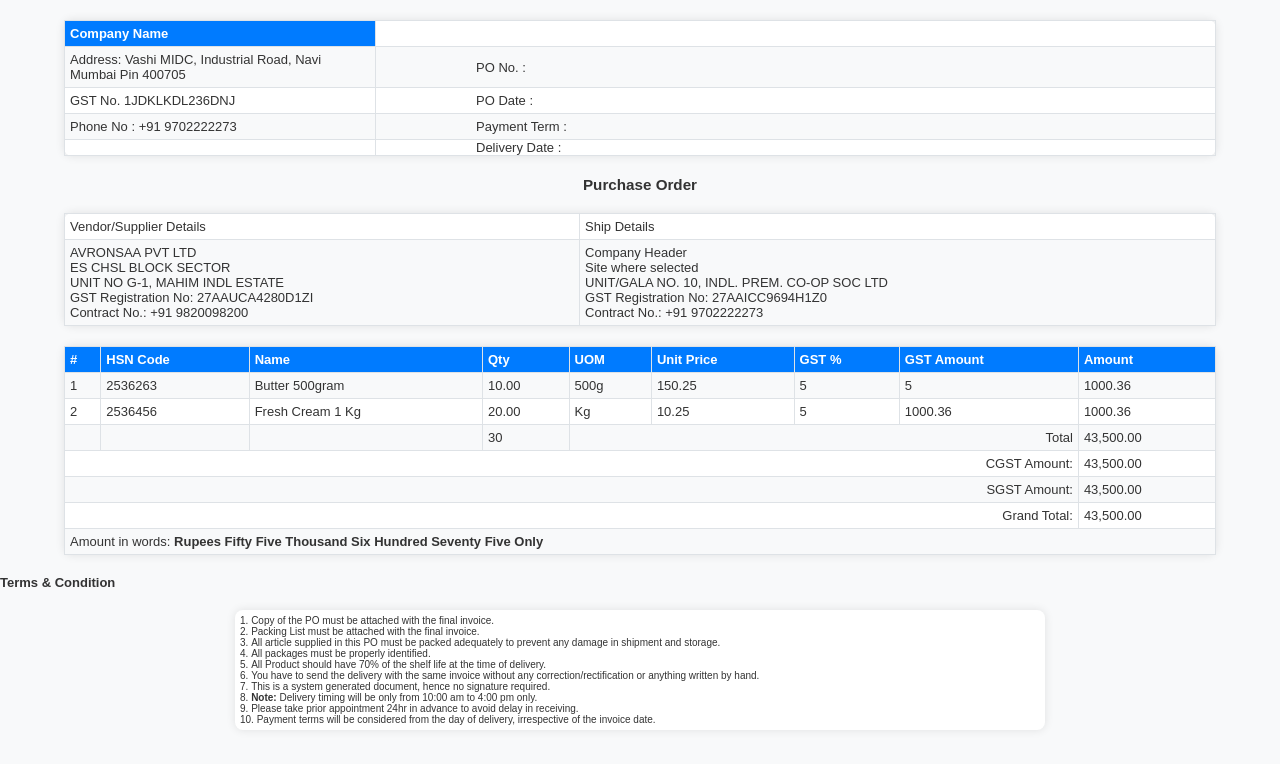
After one commit to akash-guptaa/salwa, a PHP site: page /scm/src/pdfs/invoice.html in a window 1280 px wide. The commit adds this page. Shown: the top 764 px of the page. Run offline with PHP 8.4, Linux system fonts and the light colour scheme.

Commit message:
add pdf generate code

```diff
--- a/scm_add_po.php
+++ b/scm_add_po.php
@@ -102,7 +102,7 @@ $taxOptionsJSON = json_encode($taxOptions);
 
 <div class="Dynamic-Area">
     <center>
-    <form method="POST" action="index.php">
+    <form method="POST" action="hasGeneratePdf.php">
         <table class="invoiceTable">
             <tr>
                 <td>Pre-defined Templates Name :</td>
@@ -196,7 +196,6 @@ $taxOptionsJSON = json_encode($taxOptions);
     </form>
 </center>
 </div>
-<button id="generatePDFButton">Generate PDF</button>
 
 <script>
     var items = 0;
--- /dev/null
+++ b/src/pdfs/invoice.html
@@ -0,0 +1,196 @@
+<!DOCTYPE html>
+<html lang="en">
+<head>
+  <meta charset="UTF-8">
+  <title>Purchase Order</title>
+  <style>
+    body {
+      font-family: Arial, sans-serif;
+      margin: 0;
+      padding: 0;
+      background-color: #f8f9fa;
+      color: #333;
+      font-size: small;
+    }
+
+    table {
+      width: 90%;
+      margin: 20px auto;
+      border-collapse: collapse;
+      background: white;
+      border-radius: 8px;
+      box-shadow: 0 0 10px rgba(0, 0, 0, 0.1);
+    }
+    table, th, td {
+      border: 1px solid #dee2e6;
+    }
+    th, td {
+      padding: 5px;
+      text-align: left;
+    }
+    th {
+      background-color: #007bff;
+      color: white;
+    }
+    tbody tr:nth-child(odd) {
+      background-color: #f8f9fa;
+    }
+    tbody tr:hover {
+      background-color: #e9ecef;
+    }
+    p {
+      max-width: 800px;
+      margin: 20px auto;
+      background: white;
+      padding: 20px;
+      border-radius: 8px;
+      box-shadow: 0 0 10px rgba(0, 0, 0, 0.1);
+    }
+    ol {
+      max-width: 800px;
+      margin: 20px auto;
+      background: white;
+      padding: 5px;
+      border-radius: 8px;
+      box-shadow: 0 0 10px rgba(0, 0, 0, 0.1);
+      list-style: decimal inside;
+    }
+    ol li {
+      /* margin: 10px 0; */
+      font-size:x-small
+    }
+  </style>
+</head>
+<body>
+    <table>
+        <thead>
+          <tr>
+            <th>Company Name</th>
+            <td></td>
+        </tr></thead>
+        </thead>
+          <tbody>
+            <tr>
+                <td  width='300px' > Address: Vashi MIDC, Industrial Road, Navi Mumbai Pin 400705</td>
+                <td style="padding: 0px 0px 0px 100px;"> PO No. :</td>
+            </tr>
+            <tr>
+                <td  width='300px' > GST No. 1JDKLKDL236DNJ</td>
+                <td style="padding: 0px 0px 0px 100px;"> PO Date : </td>
+            </tr>
+            <tr>
+                <td  width='300px' > Phone No : +91 9702222273	</td>
+                <td style="padding: 0px 0px 0px 100px;"> Payment Term : </td>
+            </tr>
+            <tr>
+                <td  width='300px' > </td>
+                <td style="padding: 0px 0px 0px 100px;"> Delivery Date :  </td>
+            </tr>
+
+        </table>
+      <h3 style=" text-align: center;">Purchase Order</h3>
+    <table>
+    <thead>
+      <tr>
+        <td>Vendor/Supplier Details</td>
+        <td>Ship Details</td>
+    </tr></thead>
+    </thead>
+      <tbody>
+        <tr>
+            <td>
+                AVRONSAA PVT LTD<br>
+                ES CHSL BLOCK SECTOR<br>
+                UNIT NO G-1, MAHIM INDL ESTATE<br>
+                GST Registration No: 27AAUCA4280D1ZI<br>
+                Contract No.: +91 9820098200
+        </td>
+        <td>
+                Company Header<br>
+                Site where selected<br>
+                UNIT/GALA NO. 10, INDL. PREM. CO-OP SOC LTD<br>
+                GST Registration No: 27AAICC9694H1Z0<br>
+                Contract No.: +91 9702222273
+        </td>
+        </tr>
+    </table>
+  <table>
+    <thead>
+      <tr>
+        <th>#</th>
+        <th>HSN Code</th>
+        <th>Name</th>
+        <th>Qty</th>
+        <th>UOM</th>
+        <th>Unit Price</th>
+        <th>GST %</th>
+        <th>GST Amount</th>
+        <th>Amount</th>
+      </tr>
+    </thead>
+    <tbody>
+      <tr>
+        <td>1</td>
+        <td>2536263</td>
+        <td>Butter 500gram</td>
+        <td>10.00</td>
+        <td>500g</td>
+        <td>150.25</td>
+        <td>5</td>
+        <td>5</td>
+        <td>1000.36</td>
+      </tr>
+      <tr>
+        <td>2</td>
+        <td>2536456</td>
+        <td>Fresh Cream 1 Kg</td>
+        <td>20.00</td>
+        <td>Kg</td>
+        <td>10.25</td>
+        <td>5</td>
+        <td>1000.36</td>
+        <td>1000.36</td>
+      </tr>
+      <tr>
+        <td></td>
+        <td></td>
+        <td></td>
+        <td>30</td>
+        <td colspan="4" style="text-align: right;"> Total</td>
+        <td>43,500.00</td>
+
+      </tr>
+      <tr>
+          <td colspan="8" style="text-align: right;"> CGST Amount:</td>
+          <td>43,500.00</td>
+      </tr>
+      <tr>
+          <td colspan="8" style="text-align: right;"> SGST Amount:</td>
+          <td>43,500.00</td>
+      </tr>
+      <tr>
+          <td colspan="8" style="text-align: right;"> Grand Total:</td>
+          <td>43,500.00</td>
+      </tr>
+      <tr>
+        <td colspan="9" > Amount in words: <strong>Rupees Fifty Five Thousand Six Hundred Seventy Five Only</strong></td>
+    </tr>
+
+    </tbody>
+  </table>
+
+  <h4>Terms & Condition</h4>
+  <ol>
+    <li>Copy of the PO must be attached with the final invoice.</li>
+    <li>Packing List must be attached with the final invoice.</li>
+    <li>All article supplied in this PO must be packed adequately to prevent any damage in shipment and storage.</li>
+    <li>All packages must be properly identified.</li>
+    <li>All Product should have 70% of the shelf life at the time of delivery.</li>
+    <li>You have to send the delivery with the same invoice without any correction/rectification or anything written by hand.</li>
+    <li>This is a system generated document, hence no signature required.</li>
+    <li><strong>Note:</strong> Delivery timing will be only from 10:00 am to 4:00 pm only.</li>
+    <li>Please take prior appointment 24hr in advance to avoid delay in receiving.</li>
+    <li>Payment terms will be considered from the day of delivery, irrespective of the invoice date.</li>
+  </ol>
+</body>
+</html>
```
Also changed, not shown: composer.json (added, +17 -0 lines), hasGeneratePdf.php (added, +20 -0 lines), js/addrecipt.js (deleted, +0 -121 lines), 2 other files.
